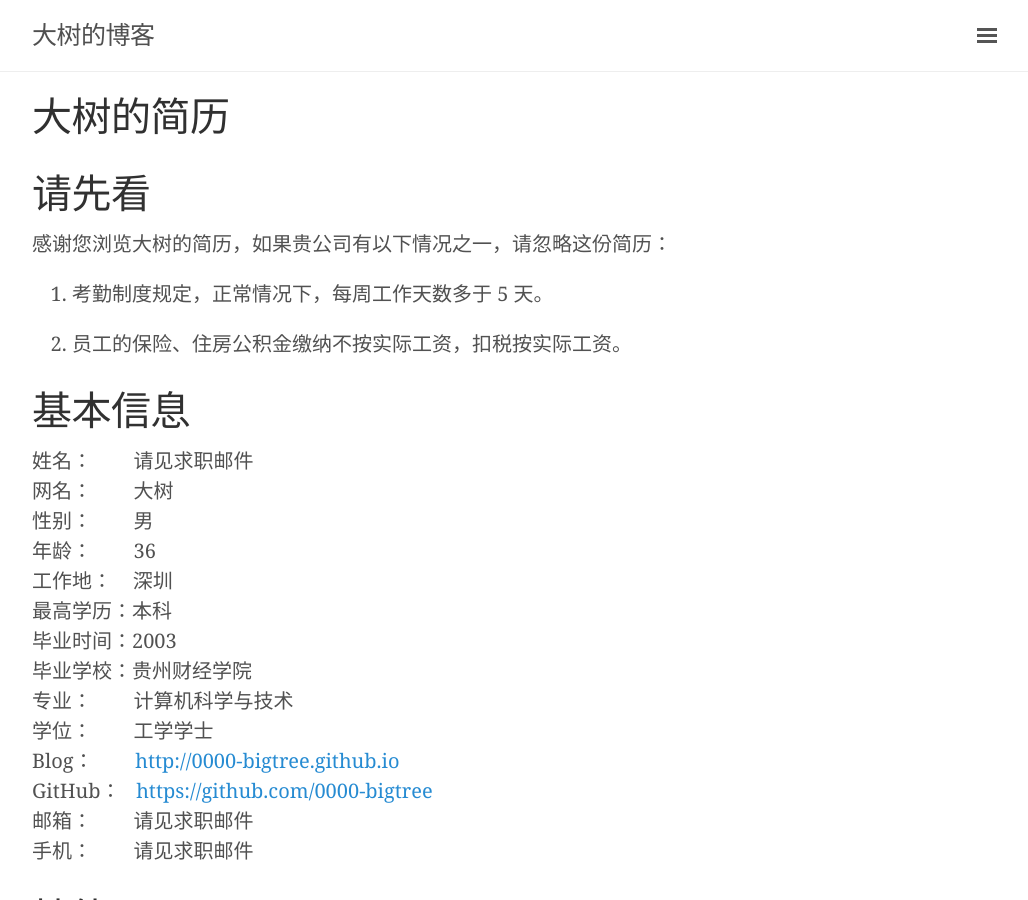
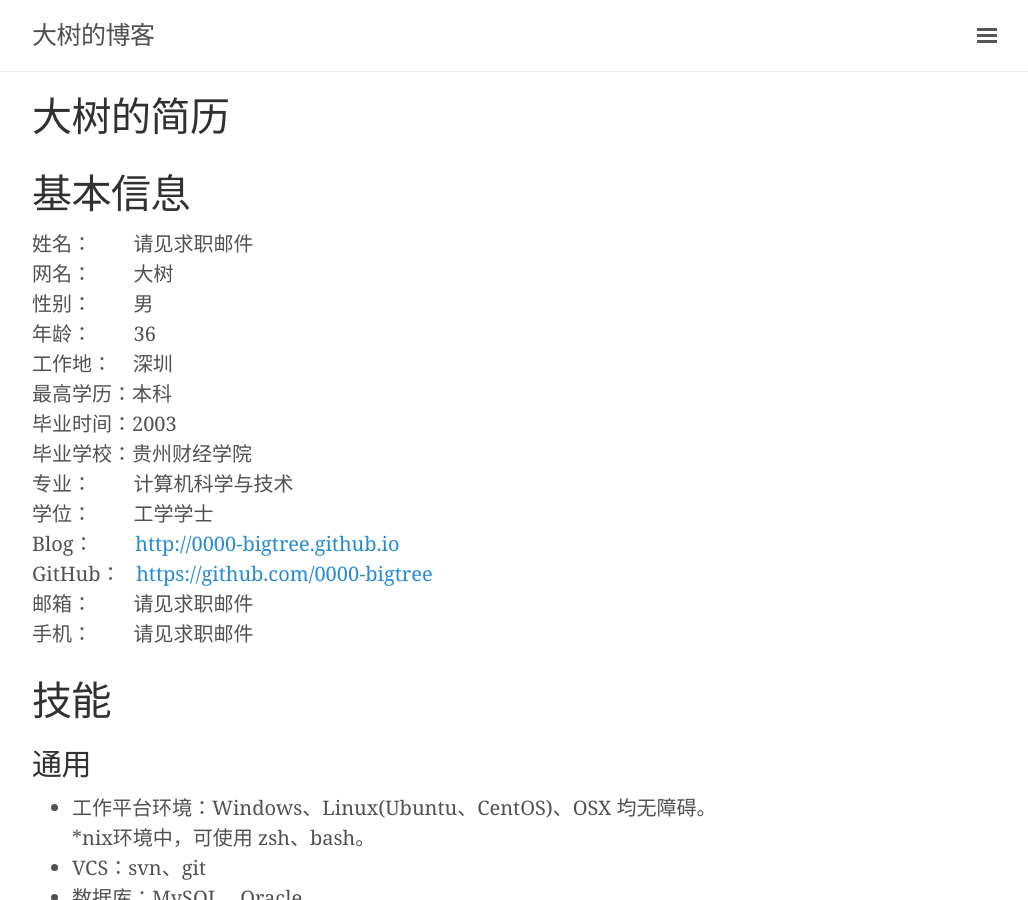
Before and after one commit to 0000-bigtree/0000-bigtree.github.io, a Jekyll site: the page built from resumes.md, in a window 1280 px wide and 900 px high. Shown: the whole window, without its empty margins (248-1276 px from the left). Built offline with Jekyll 4.4.1, drawn with Linux system fonts in a browser that asks for light colours.

Commit message:
hide section one

```diff
--- a/resumes.md
+++ b/resumes.md
@@ -3,14 +3,6 @@ layout: page
 title: 大树的简历
 display-title: 大树的简历
 ---
-# 请先看
-
-感谢您浏览大树的简历，如果贵公司有以下情况之一，请忽略这份简历：
-
-1. 考勤制度规定，正常情况下，每周工作天数多于 5 天。
-
-2. 员工的保险、住房公积金缴纳不按实际工资，扣税按实际工资。
-
 # 基本信息
 
 姓名：&nbsp;&nbsp;&nbsp;&nbsp;&nbsp;&nbsp;&nbsp;&nbsp;请见求职邮件
```
